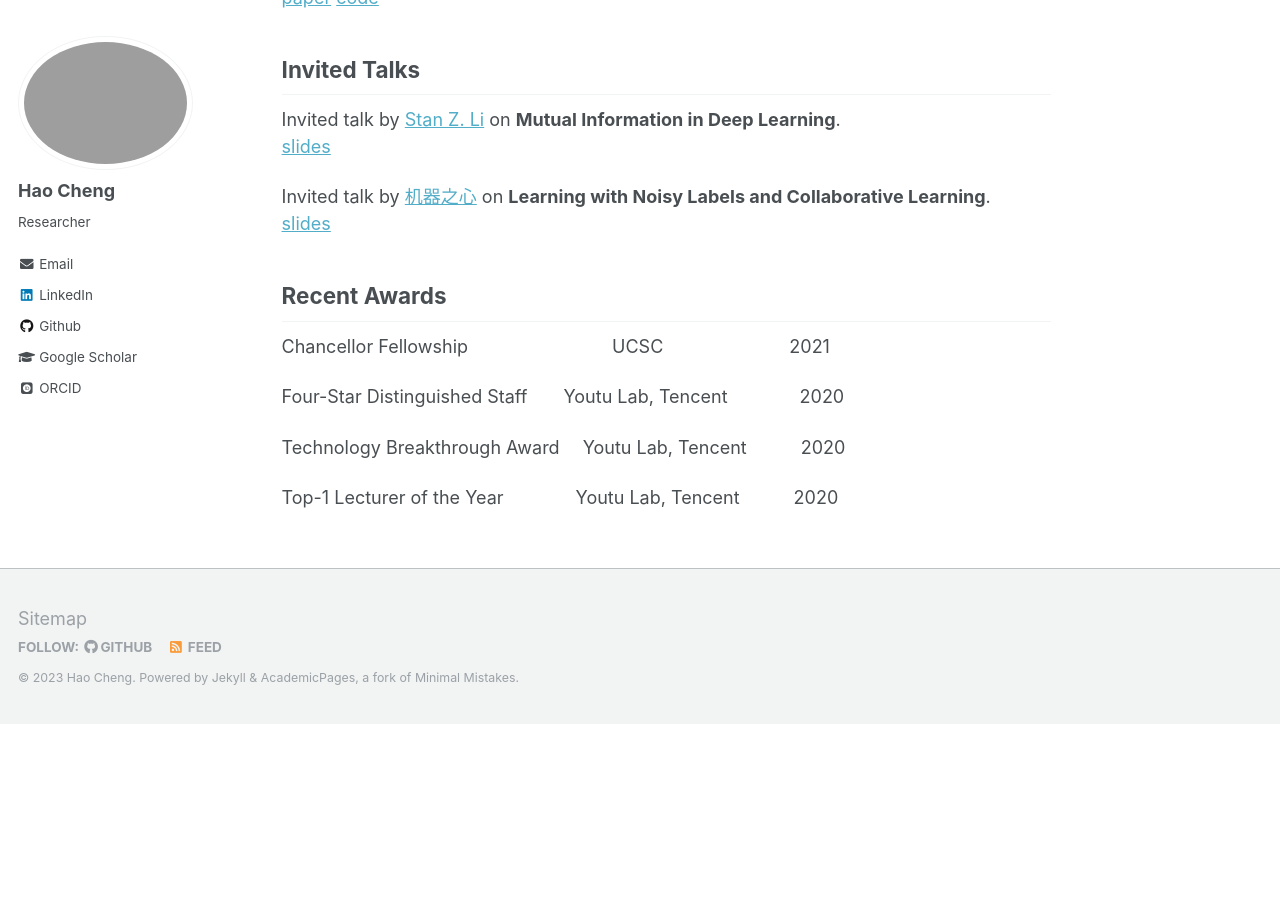
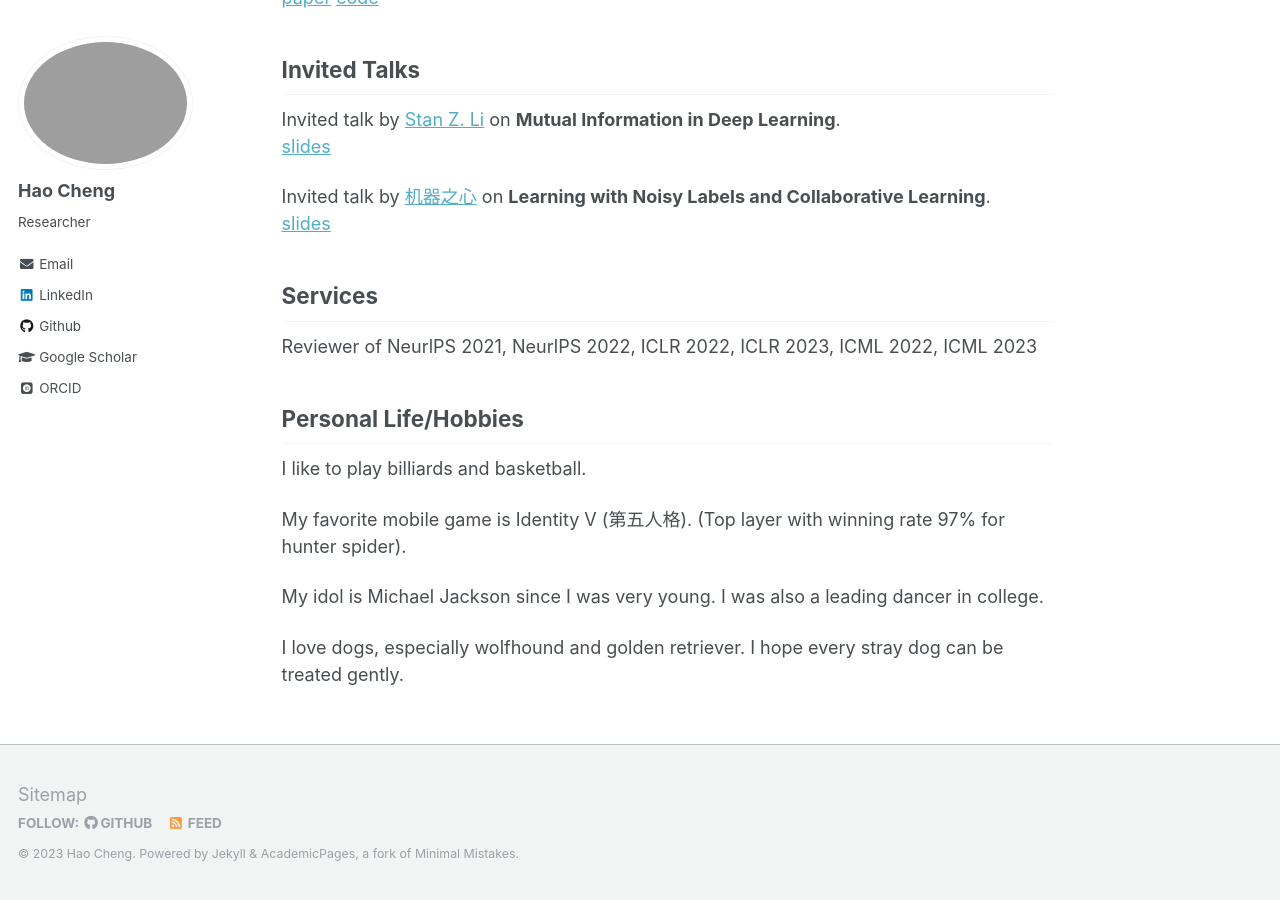
Before and after one commit to haochenglouis/haochenglouis.github.io, a Jekyll site: the page built from _pages/about.md, in a window 1280 px wide and 900 px high, scrolled down 1375 px. Built offline with Jekyll 4.4.1, drawn with Linux system fonts in a browser that asks for light colours; some web fonts are replaced; before the commit the page ends 2099 px from its top, so only the background shows below that.

Commit message:
Update about.md

```diff
--- a/_pages/about.md
+++ b/_pages/about.md
@@ -63,12 +63,18 @@ Invited talk by [Stan Z. Li](https://scholar.google.com/citations?user=Y-nyLGIAA
 Invited talk by [机器之心](https://www.jiqizhixin.com) on **Learning with Noisy Labels and Collaborative Learning**.
 [slides](https://share.weiyun.com/rgKWV4qb)
 
-## Recent Awards
 
-Chancellor Fellowship　　　　　　　　UCSC　　　　　　　2021
+## Services
 
-Four-Star Distinguished Staff　　Youtu Lab, Tencent　　　　2020
+Reviewer of NeurlPS 2021, NeurlPS 2022, ICLR 2022, ICLR 2023, ICML 2022, ICML 2023
 
-Technology Breakthrough Award　  Youtu Lab, Tencent　　　2020
 
-Top-1 Lecturer of the Year　　　　Youtu Lab, Tencent　　　2020
+## Personal Life/Hobbies
+
+I like to play billiards and basketball.
+
+My favorite mobile game is Identity V (第五人格). (Top layer with winning rate 97% for hunter spider).
+
+My idol is Michael Jackson since I was very young. I was also a leading dancer in college.
+
+I love dogs, especially wolfhound and golden retriever. I hope every stray dog can be treated gently.
```
